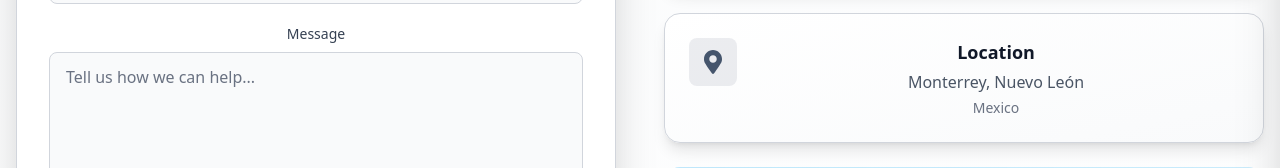
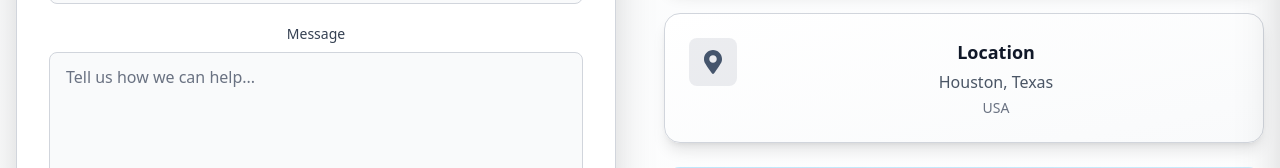
Before and after one commit to julioagk/PROTEX-INNOVATION-ENGLISH, a React (Vite) app: page /Contacto in a window 1280 px wide. Shown: the part 438-606 px from the top of the page. Built offline with nearby package versions, Linux system fonts and the light colour scheme.

Commit message:
Update location to Houston, Texas and improve Section3 description

```diff
--- a/src/componentes/Contacto.jsx
+++ b/src/componentes/Contacto.jsx
@@ -134,8 +134,8 @@ export default function Contacto() {
                 </div>
                 <div className="flex-1">
                   <h3 className="text-lg font-semibold mb-1">Location</h3>
-                  <p className="text-gray-600">Monterrey, Nuevo León</p>
-                  <p className="text-sm text-gray-500 mt-1">Mexico</p>
+                  <p className="text-gray-600">Houston, Texas</p>
+                  <p className="text-sm text-gray-500 mt-1">USA</p>
                 </div>
               </div>
             </div>
--- a/src/componentes/Section3.jsx
+++ b/src/componentes/Section3.jsx
@@ -63,7 +63,7 @@ export default function Section3() {
             </span>
           </h2>
           <p className="text-lg md:text-xl text-gray-600 max-w-2xl leading-relaxed mx-auto md:mx-0">
-            With over 20 years of experience, we are your ally in finding the best electrical products with competitive prices and quality service.
+            We specialize in quality electrical protection equipment from trusted manufacturers. Our mission is to provide reliable solutions for your electrical installations with expert support and fair pricing.
           </p>
         </div>
 
```
